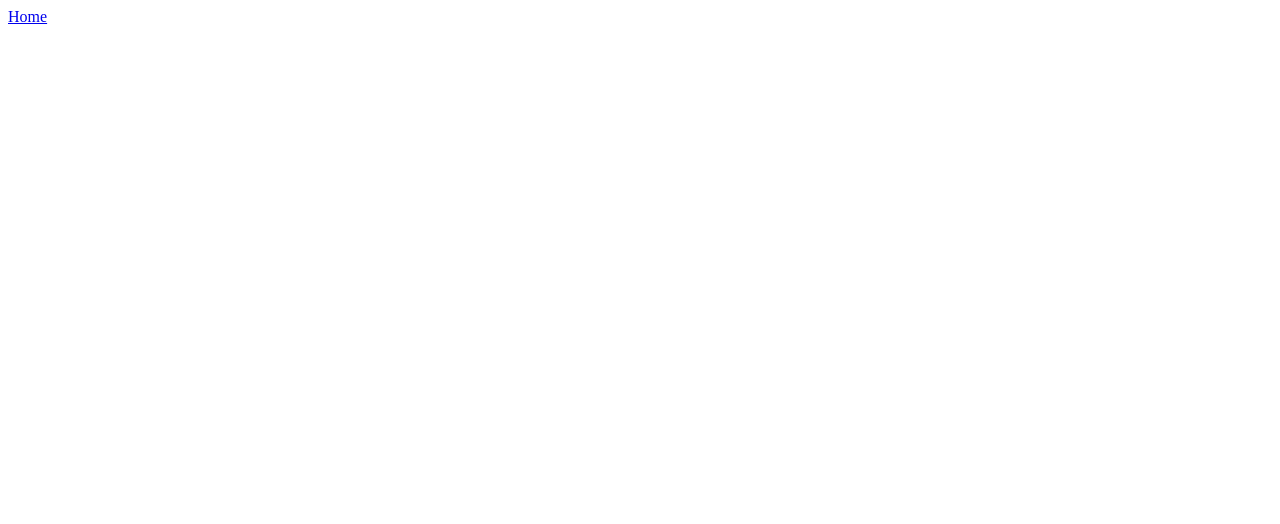
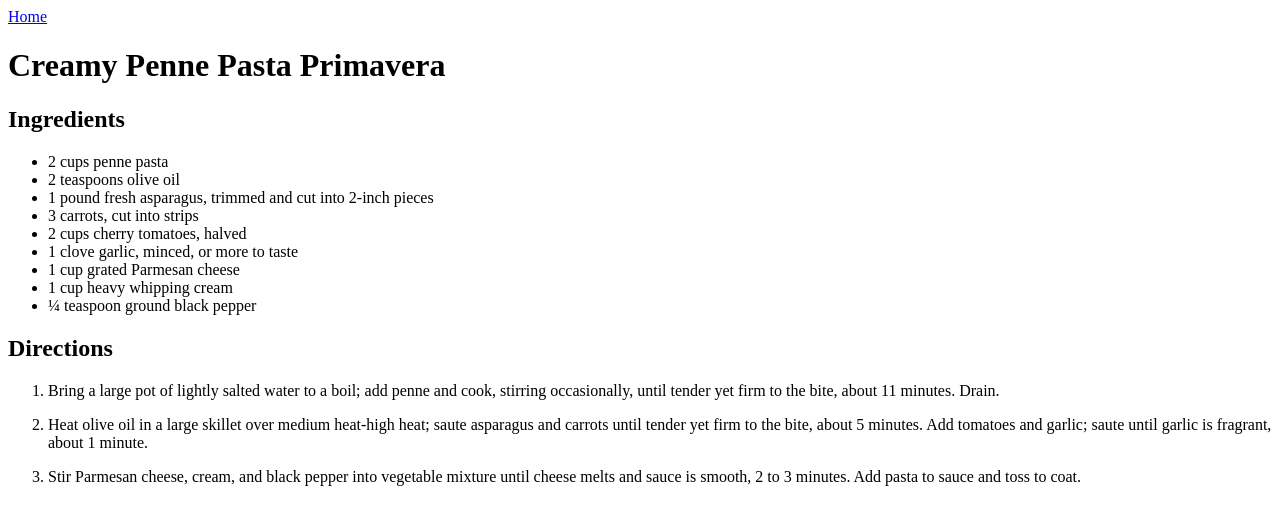
Before and after one commit to Zeref1028/odin-recipes, a plain HTML site: page recipes/pasta.html in a window 1280 px wide. Drawn offline with Linux system fonts and the light colour scheme.

```diff
--- a/recipes/pasta.html
+++ b/recipes/pasta.html
@@ -9,5 +9,37 @@
     <div>
         <a href="../index.html">Home</a>
     </div>
+    <div>
+        <h1>Creamy Penne Pasta Primavera</h1>
+
+        <h2>Ingredients</h2>
+        <ul>
+            <li>2 cups penne pasta</li>
+            <li>2 teaspoons olive oil</li>
+            <li>1 pound fresh asparagus, trimmed and cut into 2-inch pieces</li>
+            <li>3 carrots, cut into strips</li>
+            <li>2 cups cherry tomatoes, halved</li>
+            <li>1 clove garlic, minced, or more to taste</li>
+            <li>1 cup grated Parmesan cheese</li>
+            <li>1 cup heavy whipping cream</li>
+            <li>¼ teaspoon ground black pepper</li>
+        </ul>
+
+        <h2>Directions</h2>
+        <ol>
+            <li>
+                <p>Bring a large pot of lightly salted water to a boil; add penne and cook,
+                    stirring occasionally, until tender yet firm to the bite, about 11 minutes. Drain.</p>
+            </li>
+            <li>
+                <p>Heat olive oil in a large skillet over medium heat-high heat; saute asparagus and carrots until tender yet firm to the bite, about 5 minutes.
+                    Add tomatoes and garlic; saute until garlic is fragrant, about 1 minute.</p>
+            </li>
+            <li>
+                <p>Stir Parmesan cheese, cream, and black pepper into vegetable mixture until cheese melts and sauce is smooth, 2 to 3 minutes.
+                    Add pasta to sauce and toss to coat.</p>
+            </li>
+        </ol>
+    </div>
 </body>
 </html>
```
